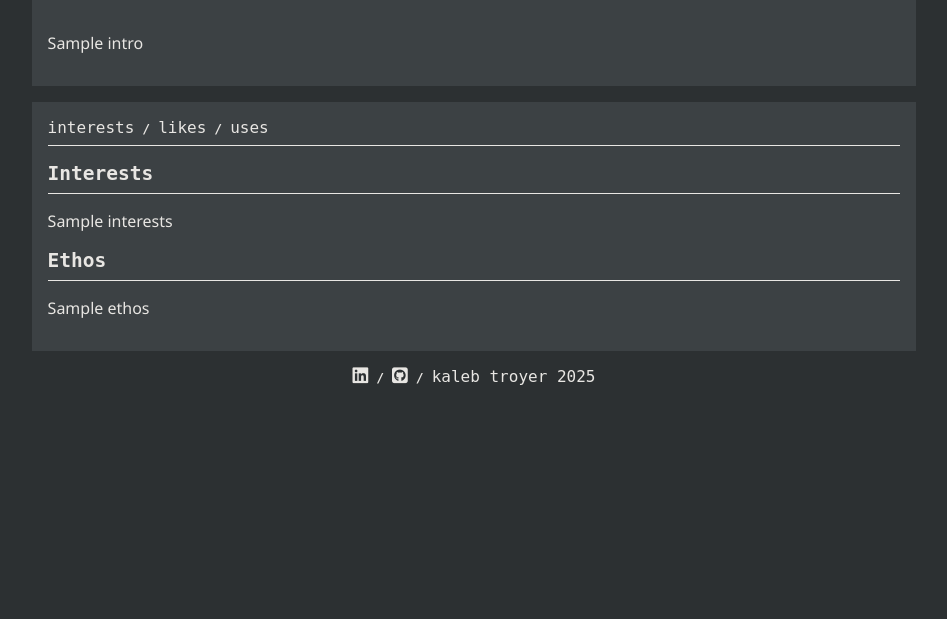
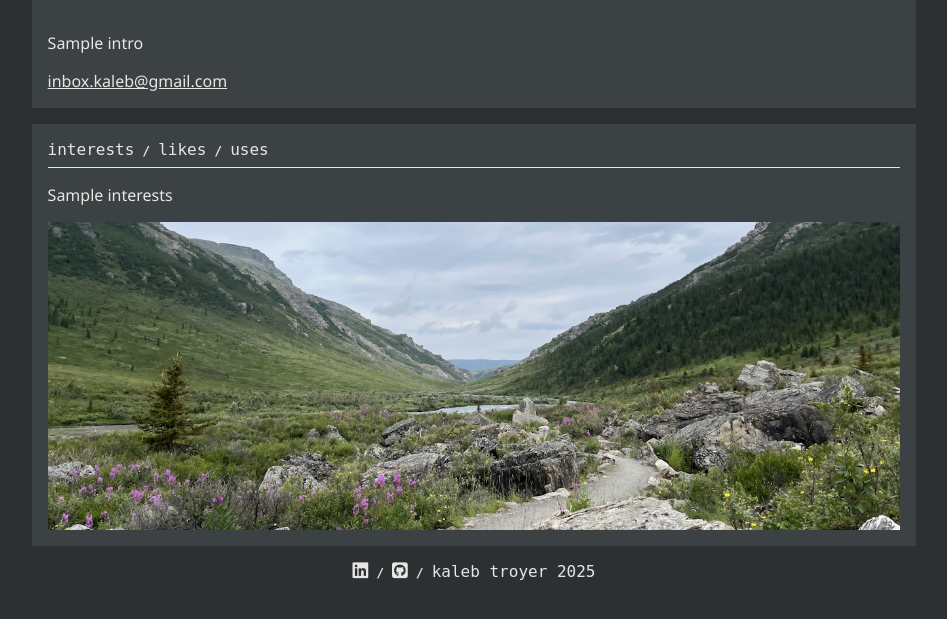
Before and after one commit to kaleb-troyer/personal-website, a Python web app: template templates/about.html in a window 1280 px wide. Shown: the part 59-678 px from the top of the page, without its empty margins (166-1113 px from the left). Run offline with Jinja, Linux system fonts and the light colour scheme; the template is opened without the code that fills it: most values are stand-ins (such as "Sample title", 1, 10 or a date in 2020); some libraries are stand-ins or nearby versions.

Commit message:
added obfuscated email and color on hover feature

```diff
--- a/static/css/styles.css
+++ b/static/css/styles.css
@@ -31,6 +31,10 @@ html, body {
 header, footer, .navigator,
 h1, h2, h3, h4, h5 {
     font-family: var(--font-heading);
+}
+
+.hover:hover {
+    color: var(--accent-color) !important;
 }
 
 /* ------------------------------ */
@@ -95,6 +99,7 @@ footer nav a {
 
 .navigator nav ul {
     display: flex;
+    flex-wrap: wrap;
     list-style: none;
     color: var(--font-color-main);
     padding: 0;
@@ -135,12 +140,29 @@ main > * {
     padding: 1rem;
     max-width: none;
     background-color: var(--fill-color-main);
-    /* border-radius: 10px; */
     color: var(--font-color-main);
 }
 
 .primary {
     margin-bottom: 1rem;
+}
+
+.footer-img img {
+    display: block;
+    width: 100%;
+    height: auto;
+}
+
+.email {
+    text-decoration: underline;
+    text-decoration-color: var(--font-color-main);
+    color: var(--font-color-main);
+}
+
+.email:hover {
+    text-decoration: underline;
+    text-decoration-color: var(--accent-color);
+    color: var(--accent-color);
 }
 
 /* ------------------------------ */
--- a/templates/about.html
+++ b/templates/about.html
@@ -9,6 +9,9 @@
 
 <section class="primary">
     <p>{{ intro }}</p>
+    <a id="link-conversion" rel="nofollow, noindex" href="please dont scrape me">
+        <span class="email" id="text-conversion">dont scrape me</span>
+    </a>
 </section>
 
 <section class="secondary">
@@ -16,27 +19,26 @@
     <article class="navigator">
         <nav>
             <ul>
-                <li><a href="{{ url_for('home') }}">interests</a></li>
-                <li><a href="{{ url_for('design') }}">likes</a></li>
-                <li><a href="{{ url_for('about') }}">uses</a></li>
+                <li><a class="hover" href="/about/interests" data-page="interests">interests</a></li>
+                <li><a class="hover" href="/about/likes" data-page="likes">likes</a></li>
+                <li><a class="hover" href="/about/uses" data-page="uses">uses</a></li>
             </ul>
         </nav>
     </article>
 
-    <article id="interests">
-        <h2>Interests</h2>
-        <p>{{ interests }}</p>
-    </article>
+    <section id="dynamic-content">
+        {% if subpage == "uses" %}
+            {% include "subpages/_uses.html" %}
+        {% elif subpage == "likes" %}
+            {% include "subpages/_likes.html" %}
+        {% else %}
+            {% include "subpages/_interests.html" %}
+        {% endif %}
+    </section>
 
-    <article id="ethos">
-        <h2>Ethos</h2>
-        <p>{{ ethos }}</p>
-    </article>
-
-    <!-- <div class="footer-picture">
-        <img src="{{ url_for('static', filename='footer.png') }}" alt="Footer Picture">
-    </div> -->
+    <div class="footer-img">
+        <img src="{{ url_for('static', filename='footer.png') }}" alt="Photo of a narrow valley flanked by steep hills in Denali National Park (2022)">
+    </div>
 </section>
 
-
 {% endblock %}
--- a/templates/base.html
+++ b/templates/base.html
@@ -11,6 +11,8 @@
 
     <!-- Loading icon kit for github and linkedin -->
     <script src="https://kit.fontawesome.com/eb8e385894.js" crossorigin="anonymous"></script>
+    <script src="/static/javascript/emailconversion.js" defer></script>
+    <script src="/static/javascript/navigator.js" defer></script>
 </head>
 
 <!--
@@ -28,9 +30,9 @@ styling options:
     <header>
         <nav>
             <ul>
-                <li><a href="{{ url_for('home') }}">home</a></li>
-                <li><a href="{{ url_for('design') }}">design</a></li>
-                <li><a href="{{ url_for('about') }}">about</a></li>
+                <li><a class="hover" href="{{ url_for('home') }}">home</a></li>
+                <li><a class="hover" href="{{ url_for('design') }}">design</a></li>
+                <li><a class="hover" href="{{ url_for('about') }}">about</a></li>
             </ul>
         </nav>
     </header>
@@ -44,9 +46,9 @@ styling options:
     <footer>
         <nav>
             <ul>
-                <li><a href="https://www.linkedin.com/in/kaleb-troyer-78a6a5106/">
+                <li><a class="hover" href="https://www.linkedin.com/in/kaleb-troyer-78a6a5106/">
                     <i class="fa-brands fa-linkedin"></i></a></li>
-                <li><a href="https://github.com/kaleb-troyer">
+                <li><a class="hover" href="https://github.com/kaleb-troyer">
                     <i class="fa-brands fa-square-github"></i></a></li>
                 <li><a>kaleb troyer 2025</a></li>
             </ul>
@@ -54,7 +56,7 @@ styling options:
     </footer>
 </body>
 
-<script>
+<!-- <script>
     // for dynamically loading subpage html
     document.addEventListener("DOMContentLoaded", function () {
         const links = document.querySelectorAll(".navigator a");
@@ -92,6 +94,6 @@ styling options:
             }
         });
     });
-</script>
+</script> -->
 
 </html>
--- /dev/null
+++ b/templates/subpages/_interests.html
@@ -0,0 +1,5 @@
+
+<article id="interests">
+    <!-- <h2>Interests</h2> -->
+    <p>{{ interests }}</p>
+</article>
--- /dev/null
+++ b/templates/subpages/_likes.html
@@ -0,0 +1,2 @@
+
+<p>things we cook, software I use, board games, books, etc.</p>
--- /dev/null
+++ b/templates/subpages/_uses.html
@@ -0,0 +1,2 @@
+
+<p>this is what I use</p>
```
Also changed, not shown: main.py (+50 -27 lines), static/javascript/emailconversion.js (added, +33 -0 lines), static/javascript/navigator.js (added, +38 -0 lines), templates/home.html (+10 -10 lines), database.db, static/profileC.png (deleted), templates/subpages/_education.html (renamed from templates/_education.html), templates/subpages/_experience.html (renamed from templates/_experience.html), templates/subpages/_impact.html (renamed from templates/_impact.html), templates/subpages/_skills.html (renamed from templates/_skills.html).
